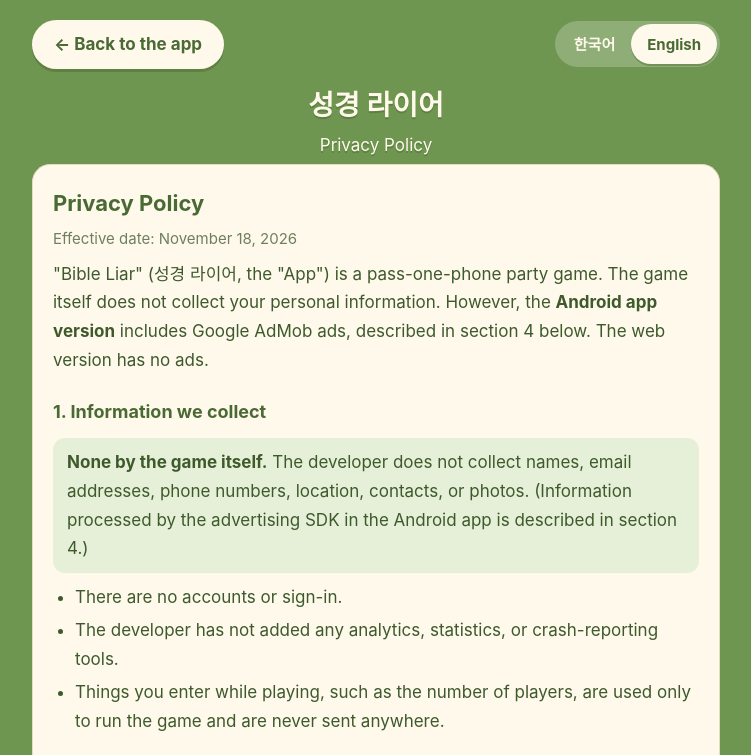
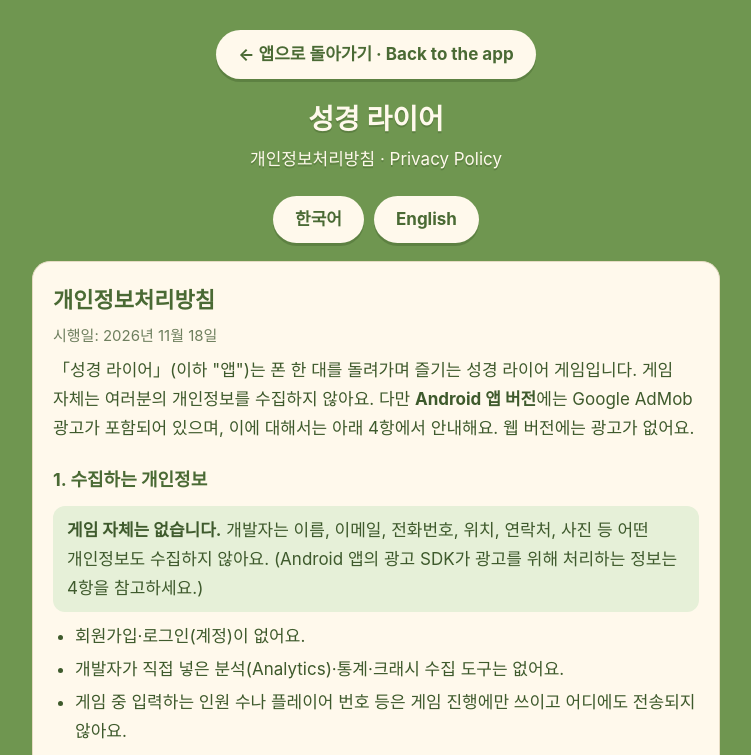
Before and after one commit to jiho755/liar_game, a plain HTML site: page privacy.html in a window 1280 px wide. Shown: the top 755 px of the page, without its empty margins (264-1015 px from the left). Drawn offline with Linux system fonts and the light colour scheme.

Commit message:
Revert "privacy.html: single-language view with top-right KO/EN toggle"
Restores the previous privacy page (both languages shown, anchor nav, back-to-app links).

Co-Authored-By: Claude Sonnet 5.5 <noreply@anthropic.com>
Claude-Session: https://claude.ai/code/session_01EQm3D4pGp6q2oVcbMuw8fQ

```diff
--- a/privacy.html
+++ b/privacy.html
@@ -3,7 +3,7 @@
 <head>
 <meta charset="utf-8">
 <meta name="viewport" content="width=device-width,initial-scale=1">
-<title>개인정보처리방침 - 성경 라이어</title>
+<title>개인정보처리방침 · Privacy Policy - 성경 라이어</title>
 <meta name="description" content="성경 라이어(Bible Liar) 개인정보처리방침 / Privacy Policy">
 <style>
 :root{--green:#6F9650;--olive:#4A6A34;--cream:#FFF9EC;--cream2:#E6F0D8;--ink:#3E5A2C;--line:#E6DCC4}
@@ -14,7 +14,9 @@ body{margin:0;background:var(--green);color:var(--ink);font-family:-apple-system
 header{text-align:center;color:var(--cream);padding:12px 0 4px}
 header h1{margin:0;font-size:28px;line-height:1.3;text-shadow:0 2px 0 rgba(60,90,40,.35)}
 header p{margin:6px 0 0;color:var(--cream2)}
-a:focus-visible,button:focus-visible{outline:3px solid #fff;outline-offset:2px}
+nav{display:flex;gap:10px;justify-content:center;margin:18px 0}
+nav a{display:inline-block;min-height:44px;padding:9px 22px;border-radius:99px;background:var(--cream);color:var(--olive);font-weight:700;text-decoration:none;box-shadow:0 3px 0 rgba(60,90,40,.35)}
+nav a:focus-visible,.top:focus-visible{outline:3px solid #fff;outline-offset:2px}
 section{background:var(--cream);border:1.5px solid var(--line);border-radius:18px;padding:20px 20px 12px;margin:0 0 18px}
 section h2{margin:0 0 4px;font-size:22px;color:var(--olive)}
 section h3{margin:22px 0 4px;font-size:18px;color:var(--olive)}
@@ -26,27 +28,24 @@ ul{margin:6px 0 12px;padding-left:22px}
 li{margin:4px 0}
 .hl{background:var(--cream2);border-radius:12px;padding:10px 14px;margin:10px 0}
 .top{display:block;text-align:right;margin:4px 0 8px;font-size:15px;color:var(--olive)}
-.bar{display:flex;flex-wrap:wrap;gap:10px;align-items:center;justify-content:space-between;margin:0 0 6px}
-.lang{display:inline-flex;margin-left:auto;padding:3px;border-radius:99px;background:rgba(255,255,255,.22)}
-.lang button{min-height:40px;padding:6px 16px;border:0;border-radius:99px;background:transparent;color:var(--cream);font:inherit;font-size:15px;font-weight:700;cursor:pointer;-webkit-tap-highlight-color:transparent}
-.lang button[aria-pressed=true]{background:var(--cream);color:var(--olive);box-shadow:0 2px 0 rgba(60,90,40,.35)}
-body[data-lang=ko] .l-en,body[data-lang=en] .l-ko{display:none}
-body[data-lang=ko] #sec-en,body[data-lang=en] #sec-ko{display:none}
 .back{display:flex;justify-content:center;margin:10px 0}
-.backbtn{display:inline-block;min-height:44px;padding:10px 22px;border-radius:99px;background:var(--cream);color:var(--olive);font-weight:700;text-decoration:none;text-align:center;box-shadow:0 3px 0 rgba(60,90,40,.35)}
+.back a{display:inline-block;min-height:44px;padding:10px 22px;border-radius:99px;background:var(--cream);color:var(--olive);font-weight:700;text-decoration:none;text-align:center;box-shadow:0 3px 0 rgba(60,90,40,.35)}
+.back a:focus-visible{outline:3px solid #fff;outline-offset:2px}
 footer{text-align:center;color:var(--cream2);font-size:14px;margin-top:8px}
 </style>
 </head>
 <body>
 <div class="wrap" id="top">
-<div class="bar">
-<a class="backbtn backapp" href="https://jiho755.github.io/liar_game/"><span class="l-ko">← 앱으로 돌아가기</span><span class="l-en">← Back to the app</span></a>
-<div class="lang" role="group" aria-label="언어 선택 / Language"><button type="button" data-l="ko" aria-pressed="true">한국어</button><button type="button" data-l="en" aria-pressed="false">English</button></div>
-</div>
+<div class="back"><a class="backapp" href="https://jiho755.github.io/liar_game/">← 앱으로 돌아가기 · Back to the app</a></div>
 <header>
-<h1>성경 라이어<br><small style="font-size:17px;font-weight:400"><span class="l-ko">개인정보처리방침</span><span class="l-en">Privacy Policy</span></small></h1>
+<h1>성경 라이어<br><small style="font-size:17px;font-weight:400">개인정보처리방침 · Privacy Policy</small></h1>
 </header>
-<section id="sec-ko" lang="ko">
+<nav aria-label="언어 선택 / Language">
+<a href="#ko">한국어</a>
+<a href="#en">English</a>
+</nav>
+
+<section id="ko" lang="ko">
 <h2>개인정보처리방침</h2>
 <p class="date">시행일: 2026년 11월 18일</p>
 <p>「성경 라이어」(이하 "앱")는 폰 한 대를 돌려가며 즐기는 성경 라이어 게임입니다. 게임 자체는 여러분의 개인정보를 수집하지 않아요. 다만 <b>Android 앱 버전</b>에는 Google AdMob 광고가 포함되어 있으며, 이에 대해서는 아래 4항에서 안내해요. 웹 버전에는 광고가 없어요.</p>
@@ -91,7 +90,7 @@ footer{text-align:center;color:var(--cream2);font-size:14px;margin-top:8px}
 <a class="top" href="#top">맨 위로 ↑</a>
 </section>
 
-<section id="sec-en" lang="en">
+<section id="en" lang="en">
 <h2>Privacy Policy</h2>
 <p class="date">Effective date: November 18, 2026</p>
 <p>"Bible Liar" (성경 라이어, the "App") is a pass-one-phone party game. The game itself does not collect your personal information. However, the <b>Android app version</b> includes Google AdMob ads, described in section 4 below. The web version has no ads.</p>
@@ -135,43 +134,19 @@ footer{text-align:center;color:var(--cream2);font-size:14px;margin-top:8px}
 <a class="top" href="#top">Back to top ↑</a>
 </section>
 
-<div class="back"><a class="backbtn backapp" href="https://jiho755.github.io/liar_game/"><span class="l-ko">← 앱으로 돌아가기</span><span class="l-en">← Back to the app</span></a></div>
+<div class="back"><a class="backapp" href="https://jiho755.github.io/liar_game/">← 앱으로 돌아가기 · Back to the app</a></div>
 <footer>성경 라이어 · Bible Liar</footer>
 </div>
 <script>
-(function(){
-  var TITLE={ko:'개인정보처리방침 - 성경 라이어',en:'Privacy Policy - Bible Liar'};
-  var btns=[].slice.call(document.querySelectorAll('.lang button'));
-  function initial(){
-    var h=location.hash;
-    if(h==='#en')return 'en'; if(h==='#ko')return 'ko';   /* 앱이 선택한 언어로 열기 */
-    try{var v=localStorage.getItem('privLang');if(v==='ko'||v==='en')return v;}catch(e){}
-    return /^ko/i.test(navigator.language||'')?'ko':'en';
+/* 안드로이드(일반 브라우저)에서는 설치된 앱을 열고, 앱이 없거나 PC/앱 내부 화면이면 웹 게임으로 이동 */
+(function(){try{
+  var ua=navigator.userAgent||'';
+  if(/Android/i.test(ua)&&!/;\s*wv\)/.test(ua)){
+    var web='https://jiho755.github.io/liar_game/';
+    var intent='intent://open#Intent;scheme=bibleliar;package=com.jiho755.bibleliar;S.browser_fallback_url='+encodeURIComponent(web)+';end';
+    document.querySelectorAll('a.backapp').forEach(function(a){a.href=intent;});
   }
-  function setLang(l,fromUser){
-    document.body.setAttribute('data-lang',l);
-    document.documentElement.lang=l;
-    document.title=TITLE[l];
-    btns.forEach(function(b){b.setAttribute('aria-pressed',b.getAttribute('data-l')===l?'true':'false');});
-    if(fromUser){
-      try{localStorage.setItem('privLang',l);}catch(e){}
-      try{history.replaceState(null,'','#'+l);}catch(e){}
-      window.scrollTo(0,0);
-    }
-  }
-  btns.forEach(function(b){b.addEventListener('click',function(){setLang(b.getAttribute('data-l'),true);});});
-  window.addEventListener('hashchange',function(){var h=location.hash;if(h==='#ko'||h==='#en')setLang(h.slice(1),false);});
-  setLang(initial(),false);
-  /* "앱으로 돌아가기": 안드로이드 일반 브라우저에서는 설치된 앱을 열고(앱이 없으면 웹 게임), 그 외에는 웹 게임으로 이동 */
-  try{
-    var ua=navigator.userAgent||'';
-    if(/Android/i.test(ua)&&!/;\s*wv\)/.test(ua)){
-      var web='https://jiho755.github.io/liar_game/';
-      var intent='intent://open#Intent;scheme=bibleliar;package=com.jiho755.bibleliar;S.browser_fallback_url='+encodeURIComponent(web)+';end';
-      document.querySelectorAll('a.backapp').forEach(function(a){a.href=intent;});
-    }
-  }catch(e){}
-})();
+}catch(e){}})();
 </script>
 </body>
 </html>
```
